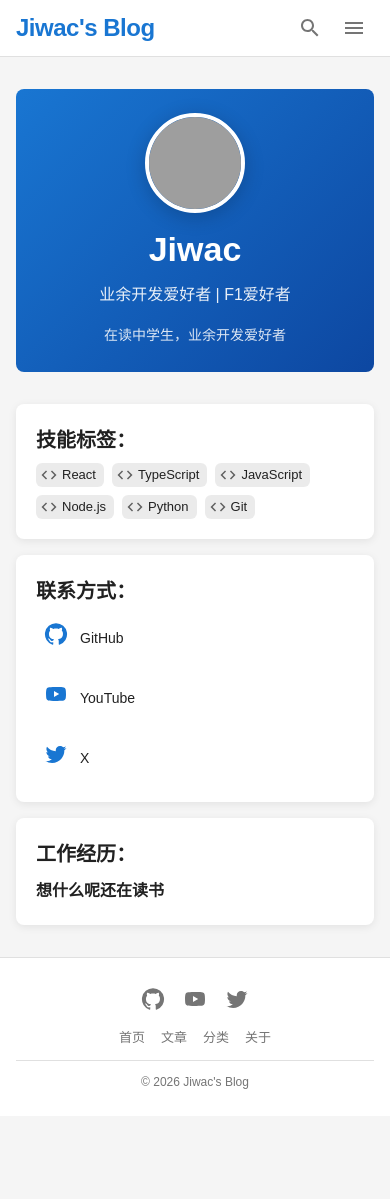
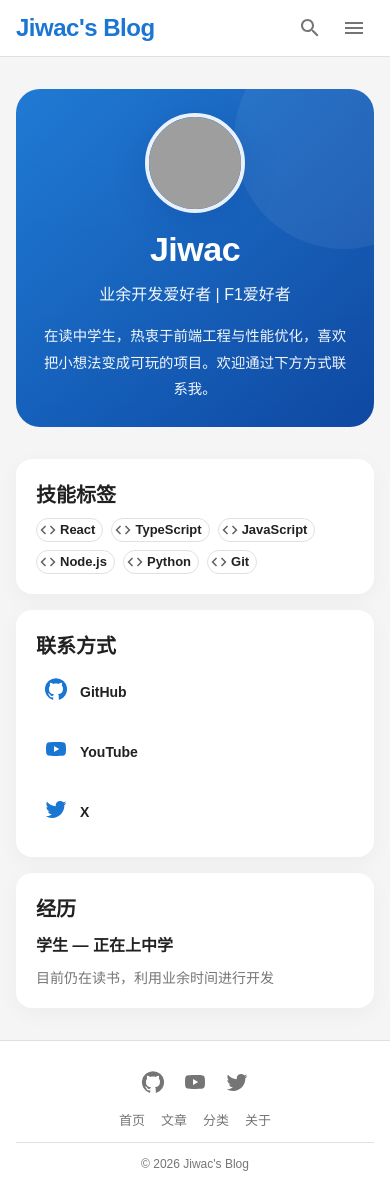
Before and after one commit to Jin-Mukun/myblog, a React (Vite) app: page /about in a window 390 px wide. Before the commit the page ends 1116 px from the top, so only its background shows below. Built offline with nearby package versions, Linux system fonts and the light colour scheme; grey boxes are pictures that could not be loaded.

Commit message:
使用圆角按钮荡漾；优化搜索栏和标签页。

```diff
--- a/src/components/layout/Header.tsx
+++ b/src/components/layout/Header.tsx
@@ -99,7 +99,8 @@ const Header = () => {
                     color: isActive(item.path) ? 'primary.main' : 'text.secondary',
                     fontWeight: isActive(item.path) ? 600 : 500,
                     position: 'relative',
-                    borderRadius: 0,
+                    borderRadius: 1,
+                    overflow: 'hidden',
                     minWidth: 'auto',
                     px: 2,
                     py: 1,
@@ -127,7 +128,9 @@ const Header = () => {
               color="inherit"
               sx={{
                 color: 'text.secondary',
-                borderRadius: 0,
+                borderRadius: 1,
+                overflow: 'hidden',
+                position: 'relative',
               }}
               component={Link}
               to="/search"
@@ -143,7 +146,9 @@ const Header = () => {
                 sx={{
                   color: 'text.secondary',
                   ml: 0.5,
-                  borderRadius: 0,
+                  borderRadius: 1,
+                  overflow: 'hidden',
+                  position: 'relative',
                 }}
               >
                 <MenuIcon />
@@ -202,7 +207,9 @@ const Header = () => {
                   sx={{
                     py: 1.5,
                     px: 2,
-                    borderRadius: 0,
+                    borderRadius: 1,
+                    overflow: 'hidden',
+                    position: 'relative',
                     '&.Mui-selected': {
                       backgroundColor: 'primary.main',
                       color: 'primary.contrastText',
--- a/src/pages/About.tsx
+++ b/src/pages/About.tsx
@@ -8,7 +8,9 @@ import {
   Paper,
   useTheme,
   useMediaQuery,
+  Grow,
 } from '@mui/material';
+import { useState, useEffect } from 'react';
 import {
   GitHub as GitHubIcon,
   YouTube as YouTubeIcon,
@@ -30,18 +32,47 @@ const socialLinks = [
 const About = () => {
   const theme = useTheme();
   const isMobile = useMediaQuery(theme.breakpoints.down('sm'));
+  const [mounted, setMounted] = useState(false);
+
+  useEffect(() => {
+    const t = setTimeout(() => setMounted(true), 80);
+    return () => clearTimeout(t);
+  }, []);
 
   return (
-    <Container maxWidth="lg" sx={{ px: { xs: 2, sm: 3 } }}>
+    <Container
+      maxWidth="lg"
+      sx={{
+        px: { xs: 2, sm: 3 },
+        // page-level CSS variables for consistent accents
+        '--accent': '#1976D2',
+        '--accent-dark': '#0D47A1',
+      } as any}
+    >
       {/* Profile Section */}
+      <Grow in={mounted} timeout={500}>
         <Paper
           elevation={0}
           sx={{
+            position: 'relative',
             p: { xs: 3, sm: 4, md: 6 },
             mb: { xs: 4, md: 6 },
-          background: 'linear-gradient(135deg, #1976D2 0%, #0D47A1 100%)',
+            borderRadius: 3,
             color: 'white',
             textAlign: 'center',
+            backgroundImage: `radial-gradient(1200px 400px at 10% 10%, rgba(255,255,255,0.03), transparent), linear-gradient(135deg, var(--accent) 0%, var(--accent-dark) 100%)`,
+            overflow: 'hidden',
+            '&:before': {
+              content: '""',
+              position: 'absolute',
+              right: -80,
+              top: -60,
+              width: 220,
+              height: 220,
+              borderRadius: '50%',
+              background: 'rgba(255,255,255,0.06)',
+              transform: 'rotate(20deg)',
+            },
           }}
         >
           <Avatar
@@ -51,43 +82,53 @@ const About = () => {
               height: { xs: 100, sm: 120, md: 150 },
               mx: 'auto',
               mb: { xs: 2, md: 3 },
-            border: '4px solid white',
-            boxShadow: '0 4px 20px rgba(0,0,0,0.2)',
+              border: '4px solid rgba(255,255,255,0.9)',
+              boxShadow: '0 8px 30px rgba(13,71,161,0.28)',
+              transition: 'transform 300ms ease, box-shadow 300ms ease',
+              '&:hover': {
+                transform: 'translateY(-6px) scale(1.03)',
+                boxShadow: '0 14px 40px rgba(13,71,161,0.36)',
+              },
             }}
           />
-        <Typography variant={isMobile ? 'h4' : 'h3'} gutterBottom fontWeight={700}>
+          <Typography variant={isMobile ? 'h4' : 'h3'} gutterBottom fontWeight={800} letterSpacing={-0.5}>
             Jiwac
           </Typography>
-        <Typography variant={isMobile ? 'body1' : 'h6'} sx={{ mb: { xs: 2, md: 3 }, opacity: 0.9 }}>
+          <Typography variant={isMobile ? 'body1' : 'h6'} sx={{ mb: { xs: 2, md: 3 }, opacity: 0.95 }}>
             业余开发爱好者 | F1爱好者
           </Typography>
           <Typography
             variant="body1"
             sx={{
-            maxWidth: 600,
+              maxWidth: 680,
               mx: 'auto',
-            opacity: 0.85,
-            lineHeight: 1.8,
-            fontSize: { xs: '0.875rem', md: '1rem' },
+              opacity: 0.95,
+              lineHeight: 1.85,
+              fontSize: { xs: '0.9rem', md: '1.02rem' },
             }}
           >
-          在读中学生，业余开发爱好者
+            在读中学生，热衷于前端工程与性能优化，喜欢把小想法变成可玩的项目。欢迎通过下方方式联系我。
           </Typography>
         </Paper>
+      </Grow>
 
       <Grid container spacing={{ xs: 2, md: 4 }}>
         {/* Skills Section */}
         <Grid size={{ xs: 12, md: 6 }}>
+          <Grow in={mounted} timeout={600}>
             <Paper
               elevation={0}
               sx={{
                 p: { xs: 2.5, md: 4 },
                 height: '100%',
-              boxShadow: '0 2px 8px rgba(0,0,0,0.08)',
+                borderRadius: 2,
+                boxShadow: '0 6px 22px rgba(3,18,40,0.04)',
+                transition: 'transform 240ms ease',
+                '&:hover': { transform: 'translateY(-6px)' },
               }}
             >
-            <Typography variant={isMobile ? 'h6' : 'h5'} gutterBottom fontWeight={600}>
-              技能标签：
+              <Typography variant={isMobile ? 'h6' : 'h5'} gutterBottom fontWeight={700}>
+                技能标签
               </Typography>
               <Box sx={{ display: 'flex', flexWrap: 'wrap', gap: 1 }}>
                 {skills.map((skill) => (
@@ -96,30 +137,40 @@ const About = () => {
                     label={skill}
                     icon={<CodeIcon />}
                     size={isMobile ? 'small' : 'medium'}
+                    variant="outlined"
                     sx={{
+                      borderRadius: 1.5,
+                      borderColor: 'divider',
+                      fontWeight: 600,
                       '&:hover': {
-                      backgroundColor: 'primary.main',
+                        background: 'linear-gradient(90deg,var(--accent),var(--accent-dark))',
                         color: 'white',
+                        borderColor: 'transparent',
                       },
                     }}
                   />
                 ))}
               </Box>
             </Paper>
+          </Grow>
         </Grid>
 
         {/* Contact Info */}
         <Grid size={{ xs: 12, md: 6 }}>
+          <Grow in={mounted} timeout={700}>
             <Paper
               elevation={0}
               sx={{
                 p: { xs: 2.5, md: 4 },
                 height: '100%',
-              boxShadow: '0 2px 8px rgba(0,0,0,0.08)',
+                borderRadius: 2,
+                boxShadow: '0 6px 22px rgba(3,18,40,0.04)',
+                transition: 'transform 240ms ease',
+                '&:hover': { transform: 'translateY(-6px)' },
               }}
             >
-            <Typography variant={isMobile ? 'h6' : 'h5'} gutterBottom fontWeight={600}>
-              联系方式：
+              <Typography variant={isMobile ? 'h6' : 'h5'} gutterBottom fontWeight={700}>
+                联系方式
               </Typography>
               <Box sx={{ display: 'flex', flexDirection: 'column', gap: { xs: 1.5, md: 2 } }}>
                 {socialLinks.map((link) => (
@@ -136,39 +187,49 @@ const About = () => {
                       color: 'text.primary',
                       textDecoration: 'none',
                       p: 1,
+                      borderRadius: 1,
+                      transition: 'background 200ms ease, transform 200ms ease',
                       '&:hover': {
-                      backgroundColor: 'action.hover',
+                        background: 'linear-gradient(90deg, rgba(25,118,210,0.06), rgba(13,71,161,0.06))',
+                        transform: 'translateX(6px)'
                       },
                     }}
                   >
                     <Box sx={{ color: 'primary.main', fontSize: { xs: 20, md: 24 } }}>{link.icon}</Box>
-                  <Typography sx={{ fontSize: { xs: '0.875rem', md: '1rem' } }}>{link.label}</Typography>
+                    <Typography sx={{ fontSize: { xs: '0.875rem', md: '1rem' }, fontWeight: 600 }}>{link.label}</Typography>
                   </Box>
                 ))}
               </Box>
             </Paper>
+          </Grow>
         </Grid>
 
         {/* Experience */}
         <Grid size={{ xs: 12 }}>
+          <Grow in={mounted} timeout={800}>
             <Paper
               elevation={0}
               sx={{
                 p: { xs: 2.5, md: 4 },
-              boxShadow: '0 2px 8px rgba(0,0,0,0.08)',
+                boxShadow: '0 6px 22px rgba(3,18,40,0.04)',
+                borderRadius: 2,
               }}
             >
-            <Typography variant={isMobile ? 'h6' : 'h5'} gutterBottom fontWeight={600}>
-              工作经历：
+              <Typography variant={isMobile ? 'h6' : 'h5'} gutterBottom fontWeight={700}>
+                经历
               </Typography>
               <Box sx={{ display: 'flex', flexDirection: 'column', gap: { xs: 2, md: 3 } }}>
                 <Box>
-                <Typography variant={isMobile ? 'subtitle1' : 'h6'} fontWeight={600}>
-                  想什么呢还在读书
+                  <Typography variant={isMobile ? 'subtitle1' : 'h6'} fontWeight={700}>
+                    学生 — 正在上中学
+                  </Typography>
+                  <Typography variant="body2" color="text.secondary" sx={{ mt: 1 }}>
+                    目前仍在读书，利用业余时间进行开发
                   </Typography>
                 </Box>
               </Box>
             </Paper>
+          </Grow>
         </Grid>
       </Grid>
     </Container>
--- a/src/pages/Articles.tsx
+++ b/src/pages/Articles.tsx
@@ -109,29 +109,58 @@ const Articles = () => {
         </Box>
 
         {/* Filters */}
-        <Paper sx={{ display: 'flex', flexWrap: 'wrap', gap: { xs: 1.5, md: 2 }, mb: { xs: 3, md: 4 }, p: { xs: 1.5, md: 2 }, alignItems: 'center' }}>
+        <Paper sx={{ display: 'flex', flexWrap: 'wrap', gap: { xs: 1.5, md: 2 }, mb: { xs: 3, md: 4 }, p: { xs: 1.5, md: 2 }, alignItems: 'center', borderRadius: 2, boxShadow: '0 6px 22px rgba(3,18,40,0.04)', backgroundColor: 'background.paper' }}>
           {/* Search */}
+          <Box sx={{ flex: '1 1 auto', minWidth: { xs: '100%', sm: 220 }, maxWidth: { md: 420 } }}>
             <TextField
               placeholder="搜索文章..."
               value={searchQuery}
               onChange={(e) => setSearchQuery(e.target.value)}
-            size="small"
+              variant="outlined"
+              size={isMobile ? 'medium' : 'small'}
+              fullWidth
               InputProps={{
                 startAdornment: (
-                <InputAdornment position="start">
-                  <SearchIcon fontSize="small" color="action" />
+                  <InputAdornment position="start" sx={{ mr: 1 }}>
+                    <Box
+                      sx={{
+                        width: 40,
+                        height: 40,
+                        display: 'inline-flex',
+                        alignItems: 'center',
+                        justifyContent: 'center',
+                        borderRadius: '50%',
+                        background: 'rgba(25,118,210,0.06)',
+                        color: 'primary.main',
+                        mr: 0.5,
+                      }}
+                    >
+                      <SearchIcon fontSize="small" />
+                    </Box>
                   </InputAdornment>
                 ),
                 endAdornment: searchQuery && (
                   <InputAdornment position="end">
-                  <IconButton size="small" onClick={handleClearSearch} edge="end">
+                    <IconButton size="small" onClick={handleClearSearch} edge="end" sx={{ borderRadius: '50%', overflow: 'hidden', position: 'relative' }}>
                       <ClearIcon fontSize="small" />
                     </IconButton>
                   </InputAdornment>
                 ),
               }}
-            sx={{ width: { xs: '100%', sm: 220 } }}
+              sx={{
+                '& .MuiOutlinedInput-root': {
+                  borderRadius: 999,
+                  paddingRight: 0,
+                  backgroundColor: 'background.paper',
+                  transition: 'box-shadow 200ms ease, transform 200ms ease',
+                },
+                '& .MuiOutlinedInput-root.Mui-focused': {
+                  boxShadow: '0 8px 30px rgba(13,71,161,0.08)',
+                  transform: 'translateY(-2px)',
+                },
+              }}
             />
+          </Box>
 
           {/* Category Filter */}
           <FormControl size="small" sx={{ minWidth: { xs: 100, sm: 120 } }}>
```
Also changed, not shown: public/articles/blog-anniversary.md (+4 -15 lines). Lines whose indentation alone changed are shown as unchanged.
